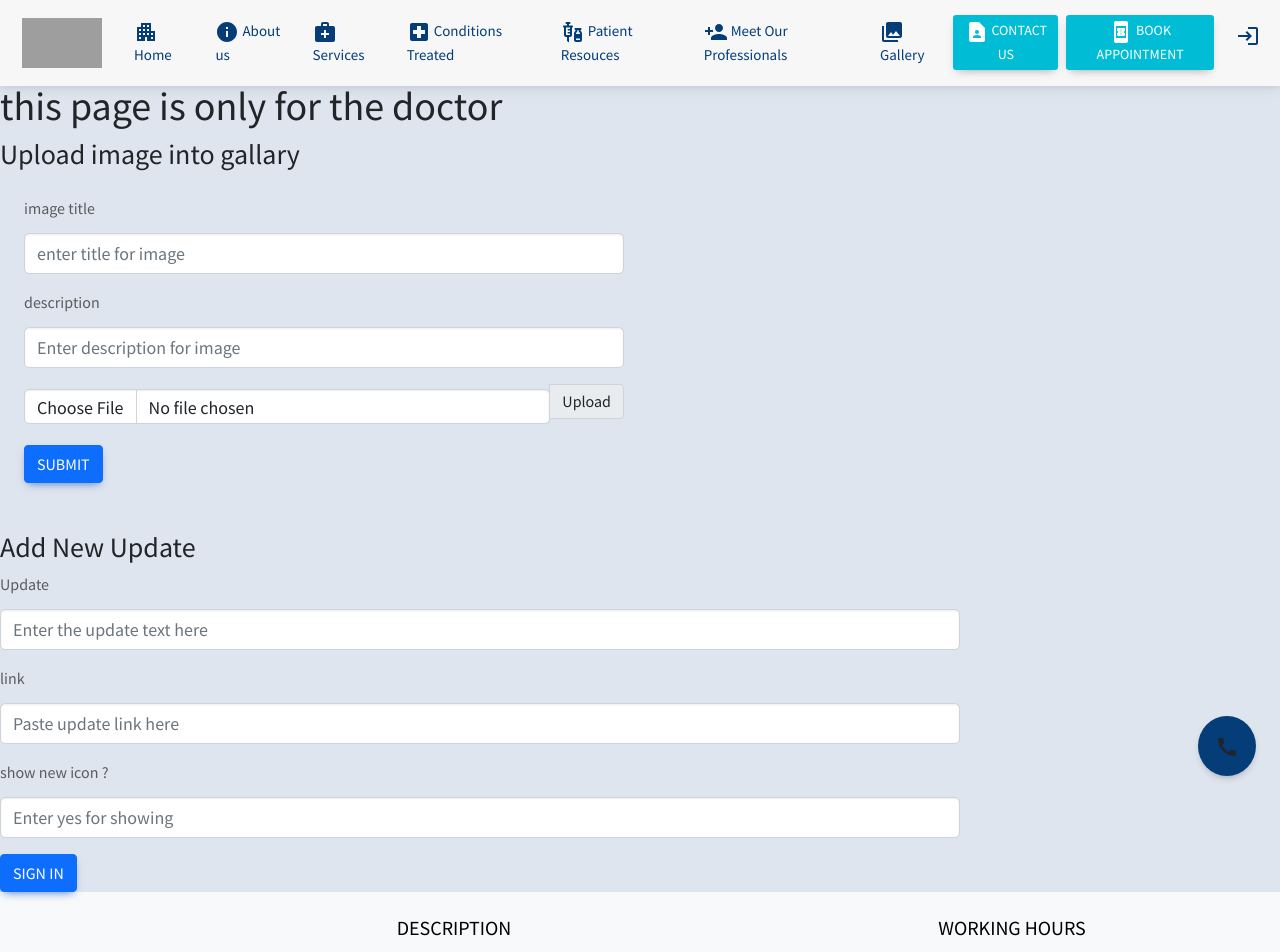
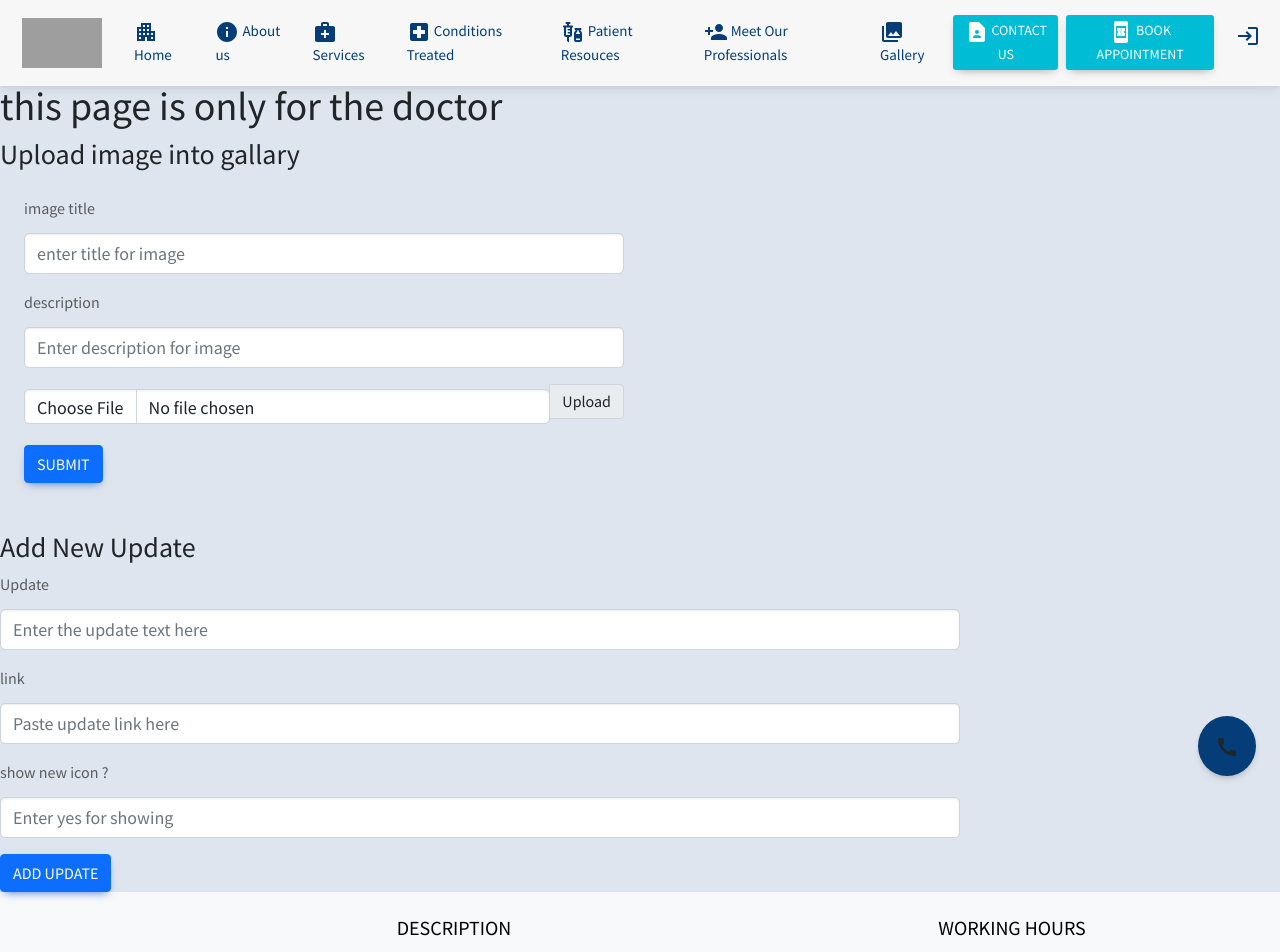
Before and after one commit to sushskvnitn/hospital-project, a React (Create React App) app: page /doctorhandle in a window 1280 px wide. Shown: the top 952 px of the page. Built offline with nearby package versions, Linux system fonts and the light colour scheme; grey boxes are pictures that could not be loaded.

Commit message:
some changes in add ticker

```diff
--- a/package.json
+++ b/package.json
@@ -18,6 +18,7 @@
     "react-router-dom": "^6.4.3",
     "react-scripts": "5.0.1",
     "react-scroll": "^1.8.8",
+    "react-simple-captcha": "^9.0.1",
     "swiper": "^8.4.5",
     "web-vitals": "^2.1.4"
   },
--- a/src/components/book_appointment/booking.jsx
+++ b/src/components/book_appointment/booking.jsx
@@ -1,4 +1,5 @@
 import React ,{ useState} from "react";
+
 import axios from "axios";
 const Booking = () => {
     const [connect, connectdata] = useState({
@@ -68,9 +69,7 @@ const Booking = () => {
                 </div>
                 <div className="row justify-content-between text-left">
                   <div className="form-group col-sm-6 flex-column d-flex">
-
                     <label className="form-control-label px-3">
-
                       email<span className="text-danger"> *</span>
                     </label>
                     <input
@@ -83,7 +82,6 @@ const Booking = () => {
                     />
                   </div>
                   <div className="form-group col-sm-6 flex-column d-flex">
-
                     <label className="form-control-label px-3">
                       Phone number<span className="text-danger"> *</span>
                     </label>
@@ -122,13 +120,13 @@ const Booking = () => {
                 </div>
                 <div className="row justify-content-between text-left">
                   <div className="form-group col-12 flex-column d-flex">
-
                     <label className="form-control-label px-3">
                       Your Address<span className="text-danger"> *</span>
                     </label>
                     <input type="text" id="ans" name="address" placeholder="" value={connect.address} onChange={handleinputs} />
                   </div>
                 </div>
+
                 <div className="row justify-content-end">
                   <div className="form-group col-sm-6">
                     <button
--- a/src/components/doctorhandle/addticker.jsx
+++ b/src/components/doctorhandle/addticker.jsx
@@ -98,7 +98,7 @@ const Addticker = () => {
               class="btn btn-primary"
               onClick={handlesubmit}
             >
-              Sign in
+              Add update
             </button>
           </div>
         </div>
```
Also changed, not shown: 1 other file (tests, documents, lock files or other folders).
